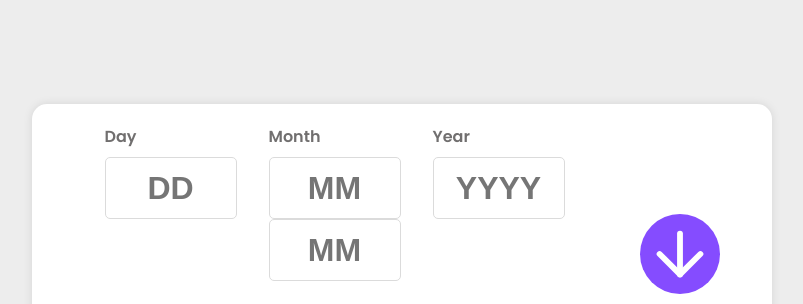
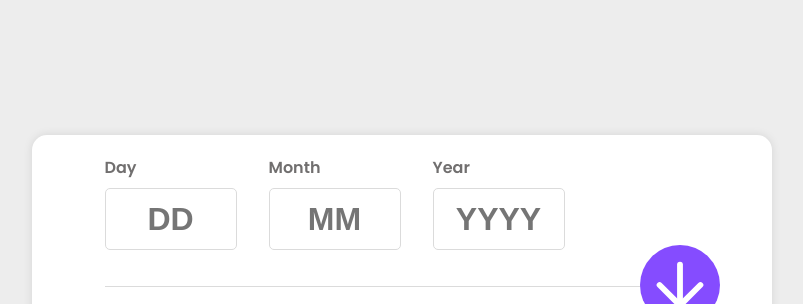
Before and after one commit to A-Amiin/age-calculator-app, a plain HTML site: page index.html in a window 1280 px wide. Shown: the top 304 px of the page, without its empty margins (238-1041 px from the left). Drawn offline with Linux system fonts and the light colour scheme.

Commit message:
Removing the input field

```diff
--- a/index.html
+++ b/index.html
@@ -24,7 +24,6 @@
         <div class="form-group">
           <label for="month">Month</label>
           <input id="month" class="fill" type="number" placeholder="MM" />
-          <input id="month" class="fill" type="email" placeholder="MM" />
           <span class="error-message" id="month-error"></span>
         </div>
         <div class="form-group">
```
